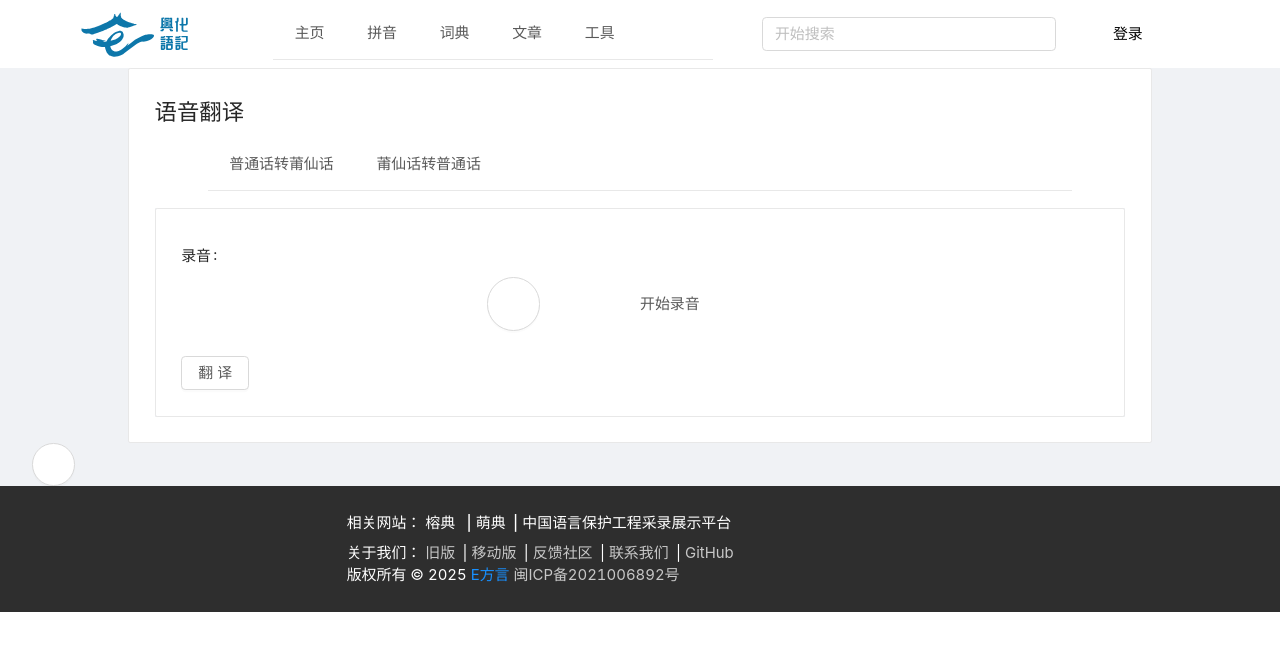
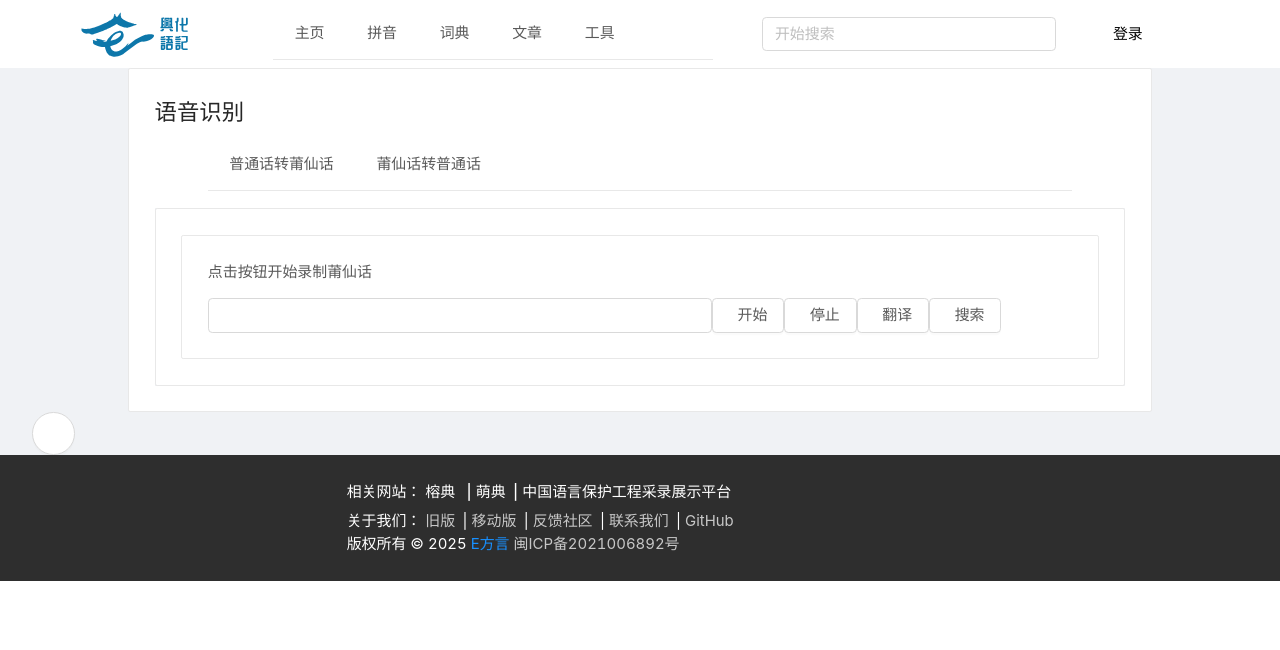
Before and after one commit to e-dialect/hinghwa-dict-web, a Vue app: page /xtpTranslation in a window 1280 px wide. Shown: the top 650 px of the page. Built offline with nearby package versions, Linux system fonts and the light colour scheme.

Commit message:
feat(translation): add translation from dialect to mandarin

```diff
--- a/src/services/translation.js
+++ b/src/services/translation.js
@@ -4,6 +4,6 @@ import request from '@/utils/request'
  * PN0204 以音查字
  * @returns {Promise<unknown>}
  */
-export function xtpTranslation (url) {
-  return request.post('/pronunciation/translate', { file: url })
+export function xtpTranslation (file) {
+  return request.post('/pronunciation/translate', { file: file })
 }
--- a/src/views/Home.vue
+++ b/src/views/Home.vue
@@ -38,7 +38,7 @@
             @click="$router.push({name:'Translation'})"
             style="margin-right: 8px"
           >
-            语音翻译
+            语音识别
           </a-button>
           <a-button
             icon="more"
--- a/src/views/Translation/ptxTranslation.vue
+++ b/src/views/Translation/ptxTranslation.vue
@@ -3,15 +3,13 @@
   <a-card>
   <div>
     <p>点击按钮开始录制普通话</p>
-<!--    <img src="@/assets/timg.gif" alt="" @click="translationStart" >-->
     <a-row>
-      <a-col :span="14">
+      <a-col :span="17">
         <a-input :value="this.words"></a-input>
       </a-col>
-      <a-col :span="10">
+      <a-col :span="7">
     <a-button icon="audio" @click="translationStart">开始</a-button>
     <a-button icon="pause" @click="translationEnd">停止</a-button>
-    <a-button icon="sound" @click="playWords(words)">翻译</a-button>
     <a-button icon="search" @click="search(words)">搜索</a-button>
       </a-col>
     </a-row>
@@ -21,7 +19,6 @@
 
 <script>
 import IatRecorder from '@/assets/IatRecorder'
-import axios from 'axios'
 const iatRecorder = new IatRecorder('en_us', 'mandarin', '5f27b6a9')
 
 export default {
@@ -46,26 +43,6 @@ export default {
       }, 1000)
       iatRecorder.stop()
     },
-    playWords (word) {
-      axios.get('pronunciation/combine', { params: { words: word } }).then(res => {
-        this.pronunciation.url = res.data.url
-      }).catch(() => {
-        this.pronunciation.disabled = true
-        this.$message.destroy()
-      }).finally(() => {
-        this.pronunciation.loading = false
-      })
-      if (this.pronunciation.loading) {
-        this.$message.warning('正在合成中，请稍后再试！')
-        return
-      }
-      if (this.pronunciation.disabled) {
-        this.$message.warning('很抱歉，这句话太难了，暂时合成不了！')
-        return
-      }
-      this.$message.warning('该语音由机器生成仅供参考！（可能存在错误）')
-      new Audio(this.pronunciation.url).play()
-    },
     search (content) {
       if (content) {
         this.$router.push({
@@ -73,7 +50,7 @@ export default {
           query: { key: content }
         })
       } else {
-        this.$message.warning('请先输入搜索内容哦~')
+        this.$message.warning('请先录入搜索内容哦~')
       }
     }
   }
--- a/src/views/Translation/translation.vue
+++ b/src/views/Translation/translation.vue
@@ -1,6 +1,6 @@
 <template>
 <a-card>
-  <h1>语音翻译</h1>
+  <h1>语音识别</h1>
   <a-layout>
     <a-layout-header style="background: white">
   <translation-header/>
--- a/src/views/Translation/xtpTranslation.vue
+++ b/src/views/Translation/xtpTranslation.vue
@@ -1,56 +1,35 @@
 <template>
   <a-card>
     <!--    翻译区-->
-    <div>
-<!--      <h1>录制莆仙话</h1>-->
-      <a-form-model>
-      <a-form-model-item label="录音">
-        <a-row align="middle" justify="center" type="flex">
-          <a-col :span="4">
-            <a-button
-              v-if="!recording"
-              icon="audio"
-              shape="circle"
-              size="large"
-              style="width: 50px;height: 50px "
-              @click="startRecording"
-            />
-            <a-button
-              v-else
-              icon="pause"
-              shape="circle"
-              style="width: 50px;height: 50px "
-              @click="stopRecording"
-            />
+    <a-card>
+      <div>
+        <p>点击按钮开始录制莆仙话</p>
+        <a-row>
+          <a-col :span="14">
+            <a-input :value="this.word"></a-input>
           </a-col>
-          <a-col :span="4">
-            {{
-              recording ? '停止录音' :
-                (recordSourceURL ? '重新录音' : '开始录音')
-            }}
+          <a-col :span="10">
+            <a-button icon="audio" @click="startRecording">开始</a-button>
+            <a-button icon="pause" @click="stopRecording">停止</a-button>
+            <a-button icon="sound" @click="translation()">翻译</a-button>
+            <a-button icon="search" @click="search(word)">搜索</a-button>
           </a-col>
         </a-row>
-      </a-form-model-item>
-      <a-form-model-item v-show="recordSourceURL">
         <div
-          style="text-align: center">
+          v-if="recordSourceURL"
+          style="text-align: center;padding-top: 20px">
           <audio
             :src="recordSourceURL"
             controls
           />
         </div>
-      </a-form-model-item>
-      </a-form-model>
-<!--      翻译结果-->
-      <a-button @click="translation(recordSourceURL)">翻译</a-button>
-      <span v-if="trans">{{this.word}}</span>
-    </div>
+      </div>
+    </a-card>
   </a-card>
 </template>
 
 <script>
-
-import { xtpTranslation } from '@/services/translation'
+import axios from 'axios'
 
 export default {
   name: 'ptxTranslation',
@@ -66,10 +45,33 @@ export default {
     }
   },
   methods: {
-    async translation (url) {
-      await xtpTranslation(url).then(res => {
-        this.word = res.word
+    async translation () {
+      const formdata = new FormData()
+      formdata.append('file', this.recordSource, Date.now().toString() + '.mp3')
+      // // 先上传文件
+      await axios({
+        url: '/website/files',
+        method: 'post',
+        data: formdata,
+        headers: { 'Content-Type': 'multipart/form-data' }
+      }).then((ress) => {
+        this.recordSourceURL = ress.data.url
       })
+      // 再调用接口
+      try {
+        await axios({
+          url: '/pronunciation/translate',
+          method: 'post',
+          data: formdata,
+          headers: { 'Content-Type': 'multipart/form-data' }
+        }).then(res => {
+          console.log(res.data.word)
+          this.word = res.data.word
+        })
+      } catch (e) {
+        this.$message.warning('抱歉，该语音暂时无法识别出哦')
+      }
+
       this.trans = true
     },
     startRecording () {
@@ -100,7 +102,6 @@ export default {
 
               // 录音器已经完全准备好
               this.recorderReady = true
-
               this.mediaRecorder.start()
               this.recording = true
             },
@@ -119,6 +120,16 @@ export default {
     stopRecording () {
       this.mediaRecorder.stop()
       this.recording = false
+    },
+    search (content) {
+      if (content) {
+        this.$router.push({
+          name: 'Search',
+          query: { key: content }
+        })
+      } else {
+        this.$message.warning('请先输入搜索内容哦~')
+      }
     }
   }
 }
```
